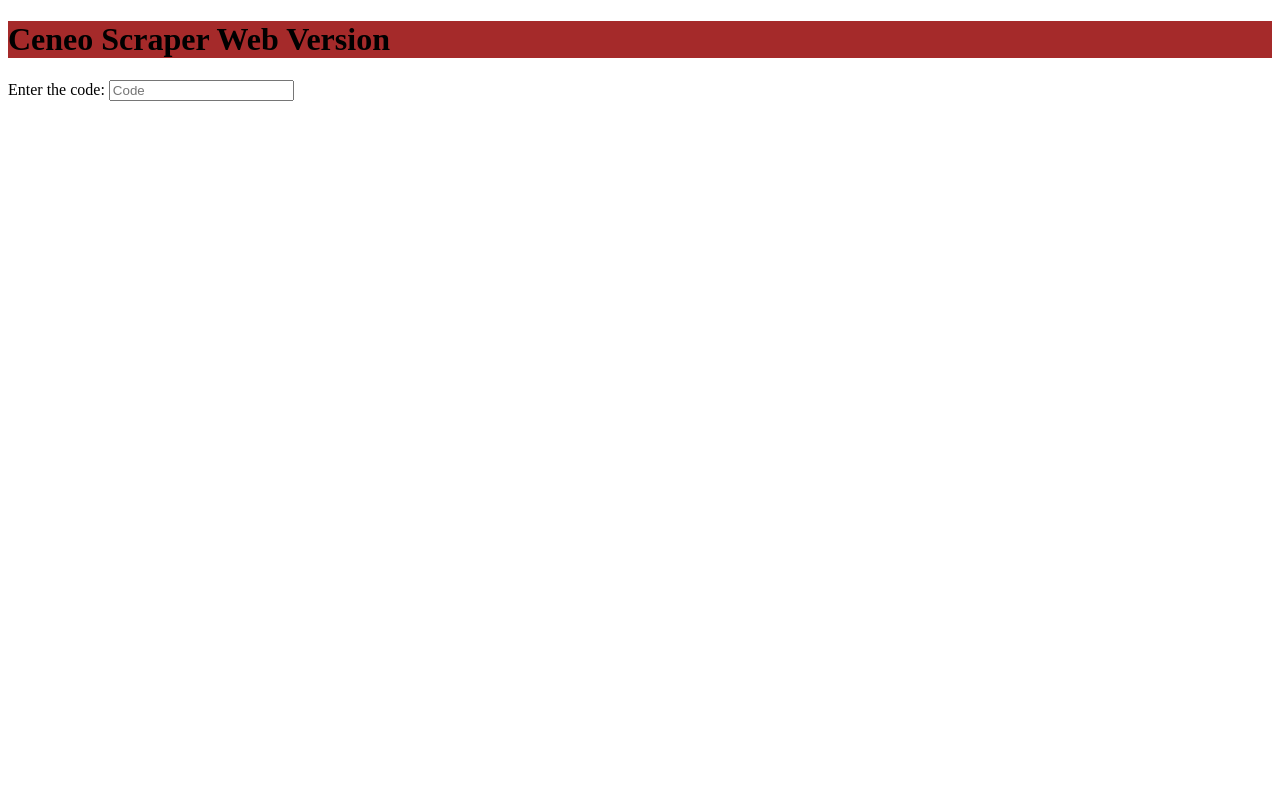
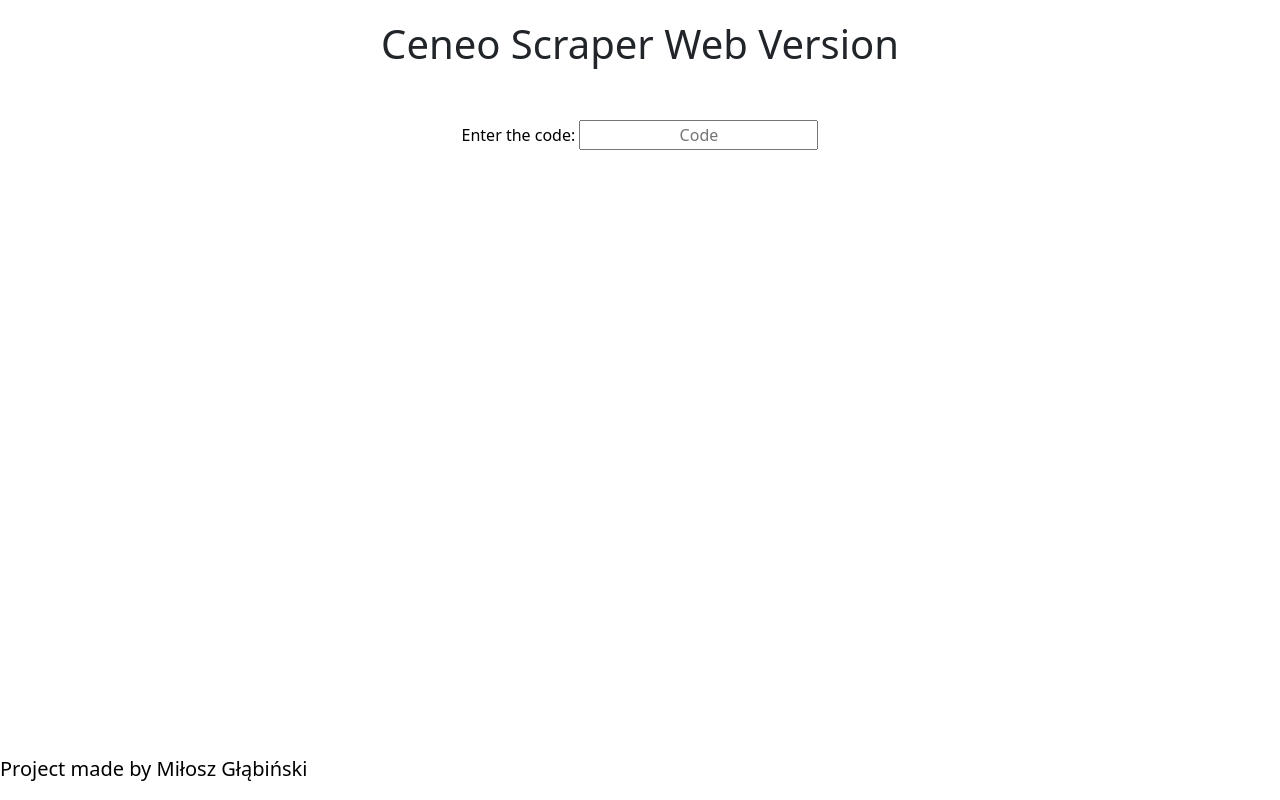
Before and after one commit to strunk23/CeneoScraperWeb, a Flask app: page / in a window 1280 px wide. Run offline with Flask 3, Linux system fonts and the light colour scheme.

Commit message:
Finished Project

```diff
--- a/app/routes.py
+++ b/app/routes.py
@@ -7,7 +7,7 @@
 from flask import render_template, request, redirect, url_for, send_file
 
 
-@app.route('/index')
+@app.route('/')
 def index():
     return render_template('index.html.jinja')
 
@@ -30,10 +30,13 @@
 
 @app.route('/results/<id>', methods=['GET', 'POST'])
 def results(id):
+    with open('app/static/codes.txt', 'r') as f:
+        code = f.read()
+        f.close()
     paths = []
     paths.append(f'img/{id}_bar.png')
     paths.append(f'img/{id}_pie.png')
-    return render_template('results.html.jinja', paths=paths)
+    return render_template('results.html.jinja', paths=paths, code=code)
 
 @app.route('/download', methods=['GET', 'POST'])
 def download():
--- a/app/static/css/index.css
+++ b/app/static/css/index.css
@@ -1,4 +1,46 @@
+label, h2, h5 {
+    color: black;
+    text-align: center;
+}
+
+h5 {
+    padding: 20px;
+}
+
+footer {
+    color: black;
+    position: fixed;
+    bottom: 0;
+    font-size: 20px;
+}
+
 .container-text-center {
-    align-items: center;
-    background-color: brown;
+    display: flex;
+    justify-content: center;
+    padding: 20px;
 }
+
+.display-images {
+    display: flex;
+    flex-wrap: wrap;
+    justify-content: center;
+}
+
+.form-label, .input, .label {
+    text-align: center;
+}
+
+.download-button {
+    display: flex;
+    flex-wrap: wrap;
+    justify-content: center;
+}
+
+.download-button-style {
+    cursor: pointer;
+    border-width: 3px;
+    background-color: black;
+    color: aliceblue;
+    border-radius: 10px;
+
+}
--- a/app/templates/base.html.jinja
+++ b/app/templates/base.html.jinja
@@ -4,16 +4,18 @@
     <meta charset="UTF-8">
     <meta http-equiv="X-UA-Compatible" content="IE=edge">
     <meta name="viewport" content="width=device-width, initial-scale=1.0">
-    <link rel="stylesheet" href="static/css/index.css">
-    <!--<link href="https://cdn.jsdelivr.net/npm/bootstrap@5.3.0-alpha1/dist/css/bootstrap.min.css" rel="stylesheet" integrity="sha384-GLhlTQ8iRABdZLl6O3oVMWSktQOp6b7In1Zl3/Jr59b6EGGoI1aFkw7cmDA6j6gD" crossorigin="anonymous">
-    <script src="https://cdn.jsdelivr.net/npm/bootstrap@5.3.0-alpha1/dist/js/bootstrap.bundle.min.js" integrity="sha384-w76AqPfDkMBDXo30jS1Sgez6pr3x5MlQ1ZAGC+nuZB+EYdgRZgiwxhTBTkF7CXvN" crossorigin="anonymous"></script>
-    <link rel="stylesheet" href="https://cdn.jsdelivr.net/npm/bootstrap-icons@1.10.3/font/bootstrap-icons.css">-->
+    <link rel="stylesheet" href="https://cdn.jsdelivr.net/npm/bootstrap@5.1.1/dist/css/bootstrap.min.css">
+    <link rel="stylesheet" href="/static/css/index.css">
     <title>Document</title>
 </head>
 <body>
     <h1 class="container-text-center">Ceneo Scraper Web Version</h1>
+    <br>
     {% block content %}
 
     {% endblock %}
+    <footer>
+        <p>Project made by Miłosz Głąbiński</p>
+    </footer>
 </body>
 </html>
--- a/app/templates/index.html.jinja
+++ b/app/templates/index.html.jinja
@@ -1,6 +1,6 @@
 {% extends 'base.html.jinja' %}
 {% block content %}
-    <form action="{{ url_for('run_scraper') }}" method="post">
-    <label for="code">Enter the code:</label>
-    <input type="text" id="code" name="code" placeholder="Code">
+    <form action="{{ url_for('run_scraper') }}" method="post" class="form-label">
+    <label for="code" class="label">Enter the code:</label>
+    <input type="text" id="code" name="code" placeholder="Code" class="input">
 {% endblock %}
```
Also changed, not shown: app/templates/results.html.jinja (+10 -13 lines).
